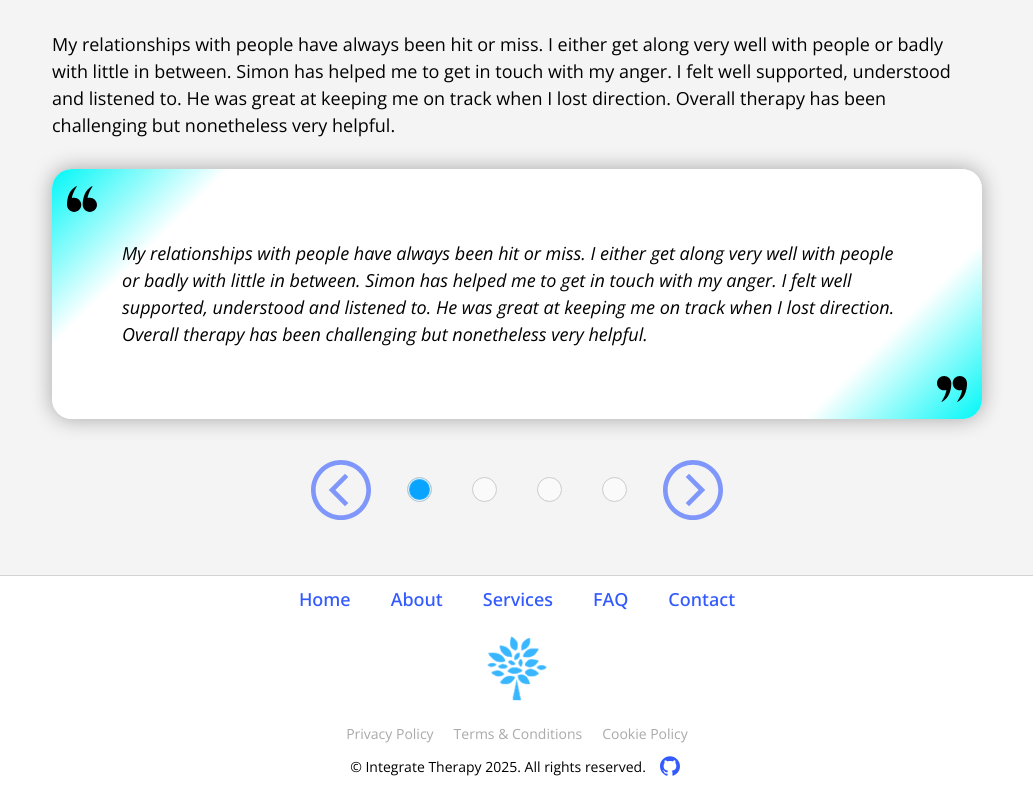
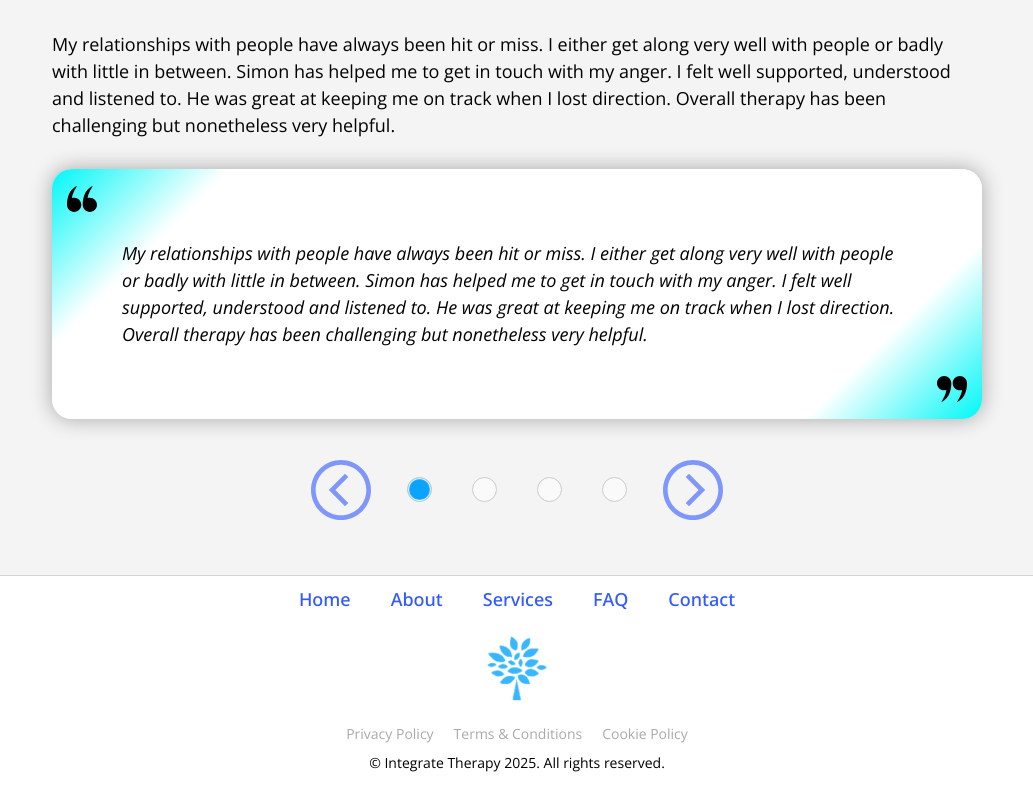
Before and after one commit to SasanTazayoni/integrate-therapy, a React (Vite) app: page /#/ in a window 1280 px wide. Shown: the part 1905-2705 px from the top of the page, without its empty margins (123-1156 px from the left). Built offline with nearby package versions, Linux system fonts and the light colour scheme.

Commit message:
Remove Github link

```diff
--- a/src/assets/css/styles.css
+++ b/src/assets/css/styles.css
@@ -1437,45 +1437,6 @@ a.button:hover {
   text-decoration: underline;
 }
 
-@keyframes github-pulse {
-  0% {
-    box-shadow:
-      0 0 0 0 rgba(8, 164, 255, 0.6),
-      0 0 0 0 rgba(50, 90, 255, 0.4);
-  }
-  70% {
-    box-shadow:
-      0 0 0 8px rgba(8, 164, 255, 0),
-      0 0 0 16px rgba(50, 90, 255, 0);
-  }
-  100% {
-    box-shadow:
-      0 0 0 0 rgba(8, 164, 255, 0),
-      0 0 0 0 rgba(50, 90, 255, 0);
-  }
-}
-
-.footer__github-link {
-  border-radius: 50%;
-  display: inline-flex;
-  padding: 4px;
-}
-
-.footer__github-link:hover {
-  animation: github-pulse 0.6s ease-out forwards;
-}
-
-.footer__github-icon {
-  fill: var(--color-secondary);
-  height: 20px;
-  transition: fill 0.5s ease;
-  width: 20px;
-}
-
-.footer__github-link:hover .footer__github-icon {
-  fill: var(--color-link);
-}
-
 @media screen and (max-width: 428px) {
   .footer__legal-links {
     flex-direction: column;
--- a/src/components/Footer.tsx
+++ b/src/components/Footer.tsx
@@ -2,17 +2,13 @@ import { Link } from "react-router-dom";
 import { NAV_LINKS, getNavPath } from "../data/navLinks";
 
 export default function Footer() {
-
   return (
     <footer id="site-footer" className="block--white footer__block">
       <nav aria-label="Footer Navigation" className="footer__nav-block">
         <ul className="list footer__list">
           {NAV_LINKS.map((label) => (
             <li key={label} className="footer__item">
-              <Link
-                to={getNavPath(label)}
-                aria-label={`Go to ${label} page`}
-              >
+              <Link to={getNavPath(label)} aria-label={`Go to ${label} page`}>
                 {label}
               </Link>
             </li>
@@ -44,22 +40,6 @@ export default function Footer() {
           <p data-testid="footer-text">
             &copy; Integrate Therapy 2025. All rights reserved.
           </p>
-          <a
-            href="https://github.com/SasanTazayoni/integrate-therapy"
-            target="_blank"
-            rel="noopener noreferrer"
-            aria-label="View source on GitHub"
-            className="footer__github-link"
-          >
-            <svg
-              className="footer__github-icon"
-              xmlns="http://www.w3.org/2000/svg"
-              viewBox="0 0 24 24"
-              aria-hidden="true"
-            >
-              <path d="M12 .297c-6.63 0-12 5.373-12 12 0 5.303 3.438 9.8 8.205 11.385.6.113.82-.258.82-.577 0-.285-.01-1.04-.015-2.04-3.338.724-4.042-1.61-4.042-1.61C4.422 18.07 3.633 17.7 3.633 17.7c-1.087-.744.084-.729.084-.729 1.205.084 1.838 1.236 1.838 1.236 1.07 1.835 2.809 1.305 3.495.998.108-.776.417-1.305.76-1.605-2.665-.3-5.466-1.332-5.466-5.93 0-1.31.465-2.38 1.235-3.22-.135-.303-.54-1.523.105-3.176 0 0 1.005-.322 3.3 1.23.96-.267 1.98-.399 3-.405 1.02.006 2.04.138 3 .405 2.28-1.552 3.285-1.23 3.285-1.23.645 1.653.24 2.873.12 3.176.765.84 1.23 1.91 1.23 3.22 0 4.61-2.805 5.625-5.475 5.92.42.36.81 1.096.81 2.22 0 1.606-.015 2.896-.015 3.286 0 .315.21.69.825.57C20.565 22.092 24 17.592 24 12.297c0-6.627-5.373-12-12-12" />
-            </svg>
-          </a>
         </div>
       </div>
     </footer>
```
Also changed, not shown: 1 other file (tests, documents, lock files or other folders).
